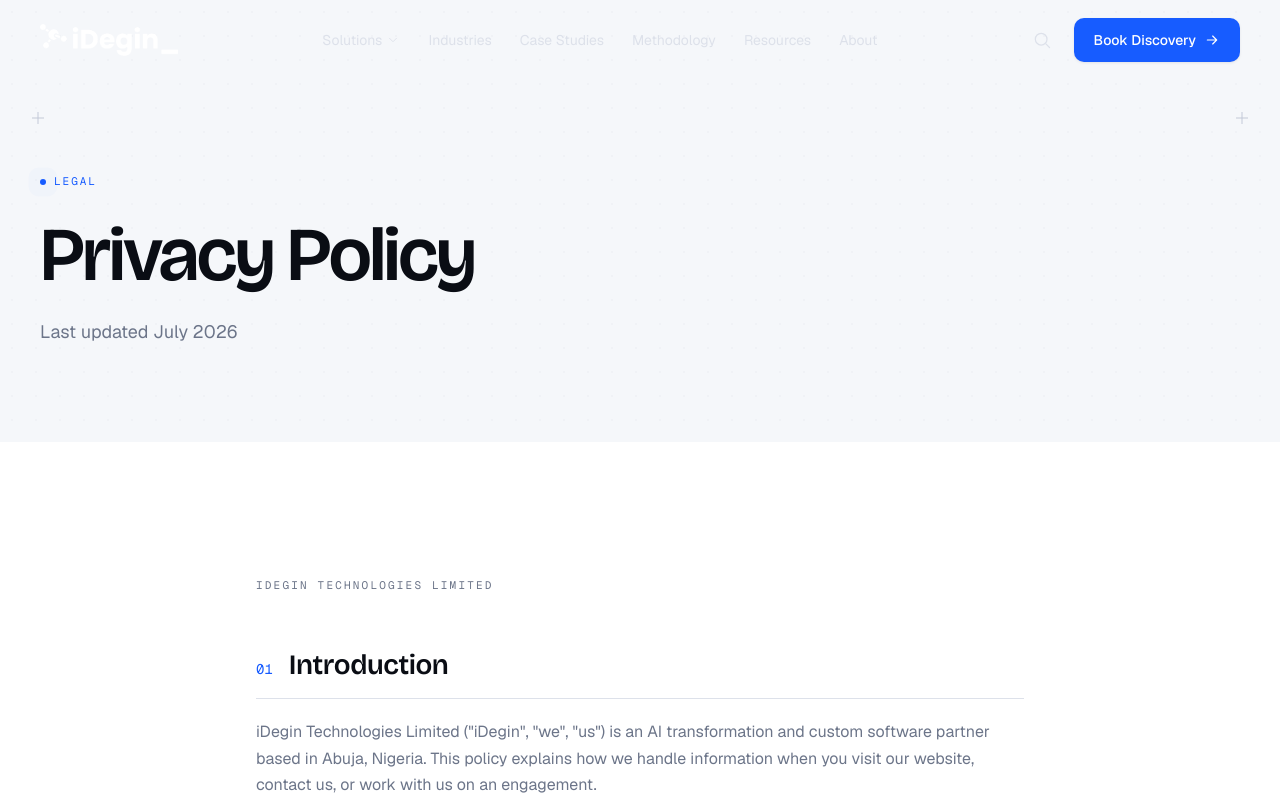
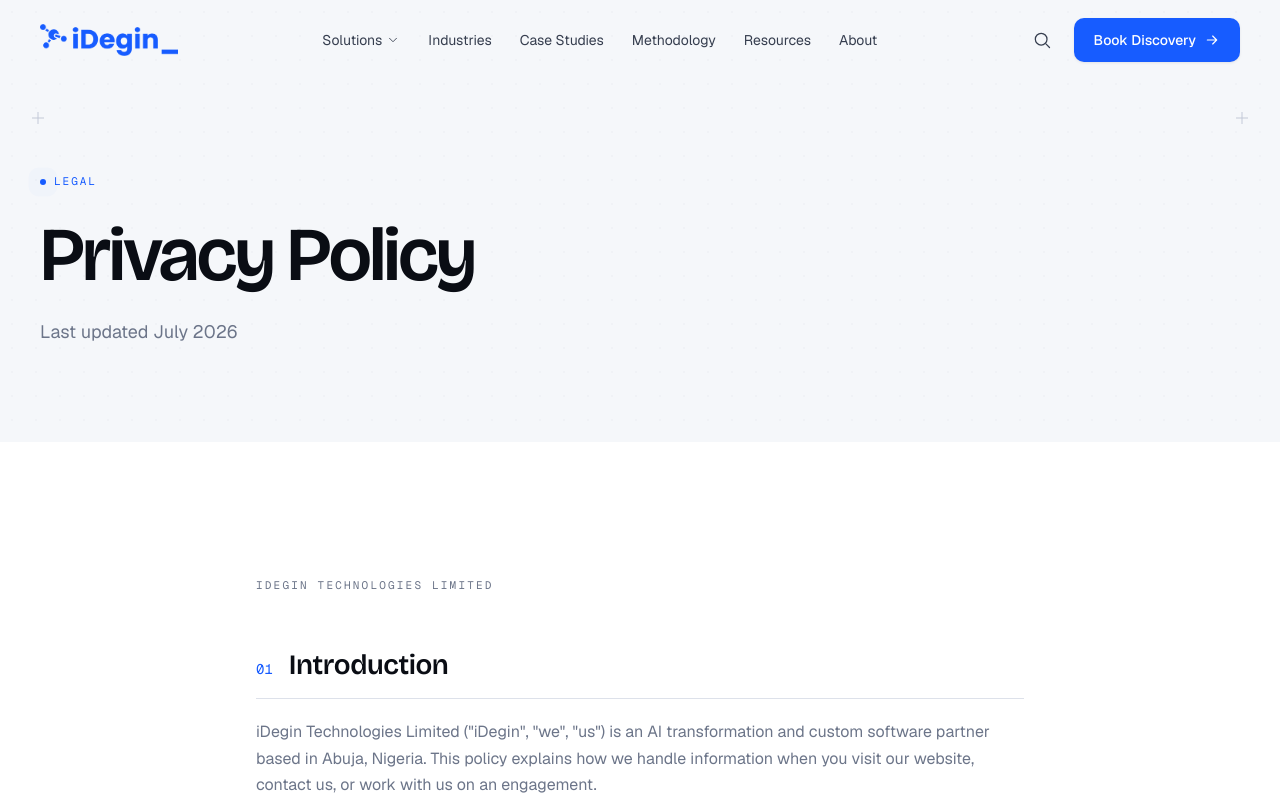
Before and after one commit to idegin/www, a Next.js app: page /privacy in a window 1280 px wide. Shown: the top 800 px of the page. Built offline with nearby package versions, Linux system fonts and the light colour scheme.

Commit message:
feat: enhance components with dynamic hero tone and integrate Google Analytics

```diff
--- a/app/blog/[slug]/page.tsx
+++ b/app/blog/[slug]/page.tsx
@@ -59,7 +59,10 @@ export default async function PostPage({ params }: Params) {
       />
 
       <article>
-        <header className="relative bg-surface-sunken pb-8 pt-32 lg:pt-40">
+        <header
+          data-hero-tone="light"
+          className="relative bg-surface-sunken pb-8 pt-32 lg:pt-40"
+        >
           <div
             className="pointer-events-none absolute inset-0 blueprint-dots opacity-40"
             aria-hidden="true"
--- a/app/components/hero.tsx
+++ b/app/components/hero.tsx
@@ -20,7 +20,10 @@ const RULER = [0, 1, 2, 3, 4, 5, 6];
 
 export function Hero() {
   return (
-    <section className="dark relative isolate flex min-h-[92svh] flex-col overflow-hidden bg-depth grain pt-20 lg:pt-24">
+    <section
+      data-hero-tone="dark"
+      className="dark relative isolate flex min-h-[92svh] flex-col overflow-hidden bg-depth grain pt-20 lg:pt-24"
+    >
       <div
         className="pointer-events-none absolute inset-0 blueprint-grid opacity-50"
         aria-hidden="true"
--- a/app/components/page-hero.tsx
+++ b/app/components/page-hero.tsx
@@ -31,6 +31,7 @@ export function PageHero({
 
   return (
     <section
+      data-hero-tone={dark ? "dark" : "light"}
       className={`relative isolate overflow-hidden ${
         dark ? "dark bg-depth grain" : "bg-surface-sunken"
       }`}
--- a/app/components/site-header.tsx
+++ b/app/components/site-header.tsx
@@ -2,6 +2,7 @@
 
 import { useEffect, useState } from "react";
 import Link from "next/link";
+import { usePathname } from "next/navigation";
 import { Logo } from "./logo";
 import { BookCta } from "./book-cta";
 import { IconChevronDown, IconClose, IconMenu, IconSearch } from "./icons";
@@ -36,9 +37,11 @@ const SOLUTIONS = [
 ];
 
 export function SiteHeader() {
+  const pathname = usePathname();
   const [scrolled, setScrolled] = useState(false);
   const [mobileOpen, setMobileOpen] = useState(false);
   const [solutionsOpen, setSolutionsOpen] = useState(false);
+  const [heroTone, setHeroTone] = useState<"dark" | "light">("dark");
 
   useEffect(() => {
     const onScroll = () => setScrolled(window.scrollY > 24);
@@ -48,6 +51,18 @@ export function SiteHeader() {
   }, []);
 
   useEffect(() => {
+    const frame = requestAnimationFrame(() => {
+      const tone = document
+        .querySelector("[data-hero-tone]")
+        ?.getAttribute("data-hero-tone");
+      setHeroTone(tone === "light" ? "light" : "dark");
+      setSolutionsOpen(false);
+      setMobileOpen(false);
+    });
+    return () => cancelAnimationFrame(frame);
+  }, [pathname]);
+
+  useEffect(() => {
     document.body.style.overflow = mobileOpen ? "hidden" : "";
     return () => {
       document.body.style.overflow = "";
@@ -55,7 +70,7 @@ export function SiteHeader() {
   }, [mobileOpen]);
 
   const solid = scrolled || solutionsOpen;
-  const onDark = !solid;
+  const onDark = !solid && heroTone === "dark";
 
   return (
     <header
--- a/app/layout.tsx
+++ b/app/layout.tsx
@@ -3,6 +3,7 @@ import { Bricolage_Grotesque, Geist, Geist_Mono } from "next/font/google";
 import "./globals.css";
 import { SiteHeader } from "./components/site-header";
 import { SiteFooter } from "./components/site-footer";
+import { GoogleAnalytics } from "@next/third-parties/google";
 import { siteConfig } from "@/lib/site-config";
 import { organizationJsonLd, jsonLdScript } from "@/lib/seo";
 
@@ -82,6 +83,7 @@ export default function RootLayout({
         <SiteHeader />
         <main className="flex-1">{children}</main>
         <SiteFooter />
+        <GoogleAnalytics gaId={siteConfig.analytics.gaId} />
       </body>
     </html>
   );
--- a/lib/site-config.ts
+++ b/lib/site-config.ts
@@ -36,6 +36,10 @@ export const siteConfig = {
     label: "Book Discovery",
     href: "/contact",
     note: "Book an AI Discovery Session",
+  },
+
+  analytics: {
+    gaId: "G-QCSRBSNHMQ",
   },
 } as const;
 
--- a/package.json
+++ b/package.json
@@ -9,6 +9,7 @@
     "lint": "eslint"
   },
   "dependencies": {
+    "@next/third-parties": "^16.2.10",
     "gray-matter": "^4.0.3",
     "marked": "^18.0.6",
     "next": "16.2.10",
```
Also changed, not shown: 1 other file (tests, documents, lock files or other folders).
